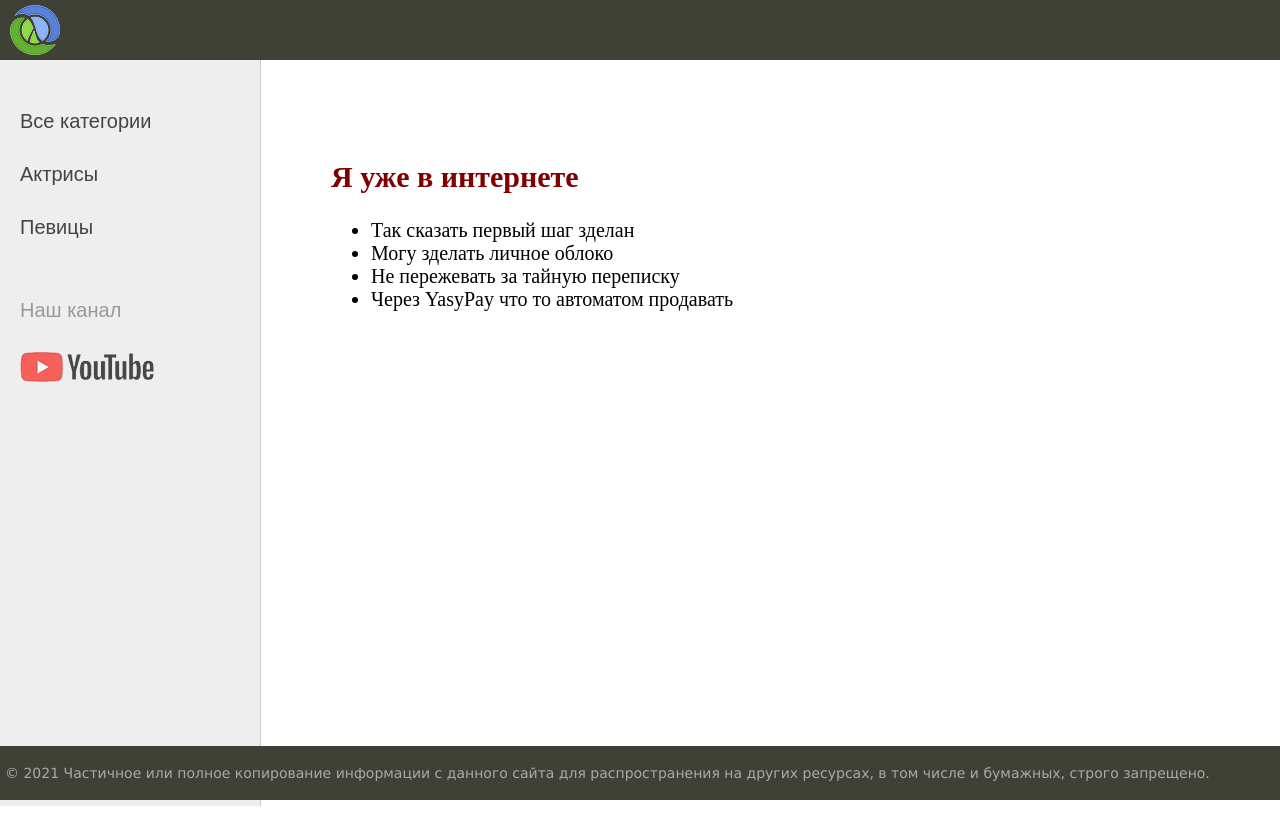
After one commit to Danilll4576/Django-min-project, a Django app: page /Danil/ in a window 1280 px wide. The commit adds this page. Run offline with Django 3.2, Linux system fonts and the light colour scheme; data comes from the database, SQL or seed files in the repository; both versions use the stored data as it was after the commit.

Commit message:
version-1.0

```diff
--- /dev/null
+++ b/coolsite/women/templates/women/aphtor.html
@@ -0,0 +1,15 @@
+{% extends 'women/base.html' %}
+<p>Текст 1</p>
+{% block content %}
+
+<h2 style='color: maroon;'>Я уже в интернете</h2>
+<ul>
+    <li>Так сказать первый шаг зделан</li>
+    <li>Могу зделать личное облоко</li>
+    <li>Не пережевать за тайную переписку</li>
+    <li>Через YasyPay что то автоматом продавать</li>
+</ul>
+
+
+{{post.content|linebreaks}}
+{% endblock %}
--- a/coolsite/women/templates/women/base.html
+++ b/coolsite/women/templates/women/base.html
@@ -44,7 +44,7 @@
 
 		<li class="share">
 		<p>Наш канал</p>
-		<a class="share-yt" href="https://www.youtube.com/channel/UClJzWfGWuGJL2t-3dYKcHTA/playlists" target="_blank" rel="nofollow"></a>
+		<a class="share-yt" href="https://www.youtube.com/channel/UCFB13uJ_4-Qfu-VPHj4_OBQ/featured" target="_blank" rel="nofollow"></a>
 		</li>
 	</ul>
 </td>
--- a/coolsite/women/urls.py
+++ b/coolsite/women/urls.py
@@ -3,6 +3,7 @@ from django.urls import path, re_path
 from .views import *
 
 urlpatterns = [
+    path('Danil/', aphtor_page),
     path('', WomenHome.as_view(), name='home'),
     path('about/', about, name='about'),
     path('addpage/', addpage, name='add_page'),
--- a/coolsite/women/views.py
+++ b/coolsite/women/views.py
@@ -1,6 +1,7 @@
 from django.http import HttpResponse, HttpResponseNotFound, Http404
 from django.shortcuts import render, redirect, get_object_or_404
 from django.views.generic import ListView
+from requests import request
 
 from .forms import *
 from .models import *
@@ -27,6 +28,10 @@ class WomenHome(ListView):
 
     def get_queryset(self):
         return Women.objects.filter(is_published=True)
+
+
+def aphtor_page(request):
+    return render(request, 'women/aphtor.html')
 
 
 # def index(request):
```
Also changed, not shown: index.html (deleted, +0 -26 lines), coolsite/db.sqlite3, readme.txt (deleted), 1 other file.
